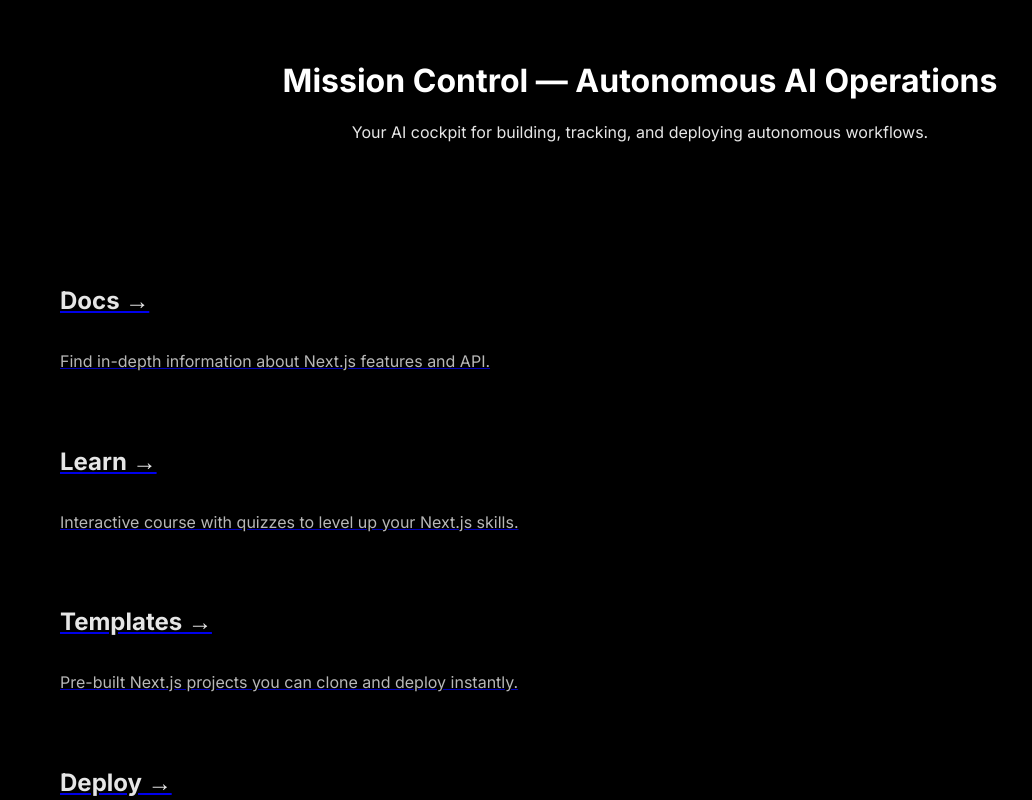
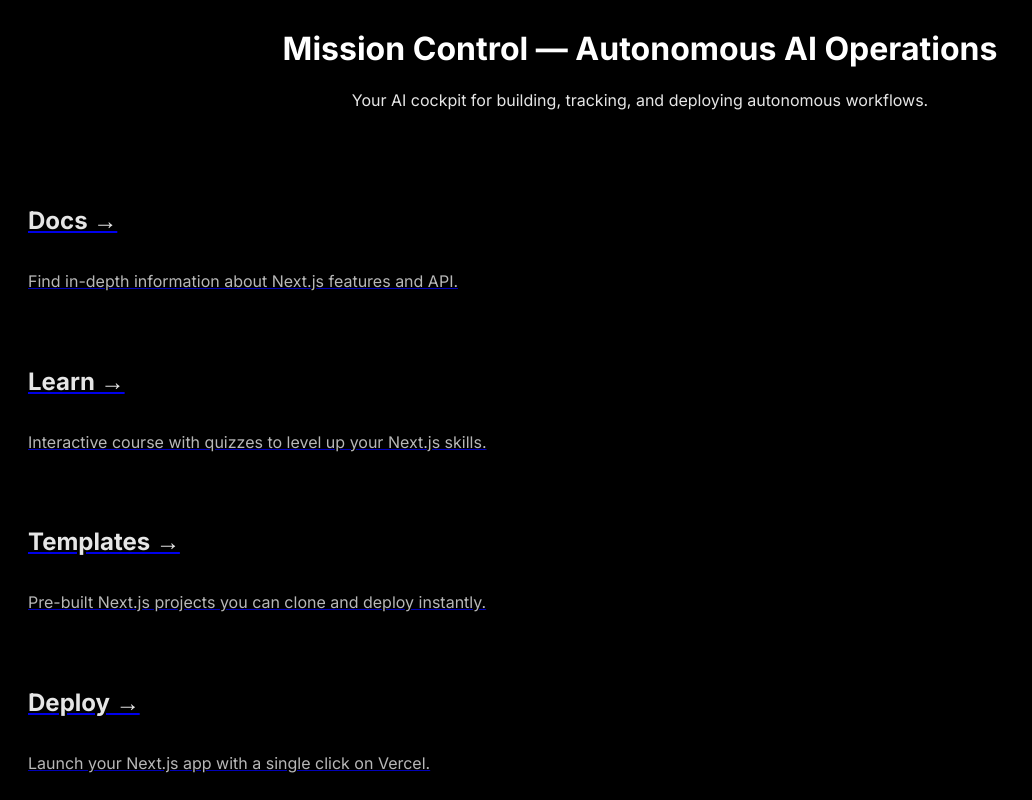
Before and after one commit to LordDeficit/central-hub, a Next.js app: page / in a window 1280 px wide. Shown: the top 800 px of the page, without its empty margins (0-1032 px from the left). Built offline with nearby package versions, Linux system fonts and the light colour scheme.

Commit message:
fix: apply bg-black directly to main tag in page.tsx for definitive dark mode

```diff
--- a/app/page.tsx
+++ b/app/page.tsx
@@ -2,7 +2,7 @@ import Image from "next/image";
 
 export default function Home() {
   return (
-    <main className="main-glass">
+    <main className="min-h-screen flex flex-col items-center justify-start gap-6 p-8 bg-black">
       {/* Header */}
       <header className="w-full max-w-6xl text-center">
         <h1 className="header-glass">
```
